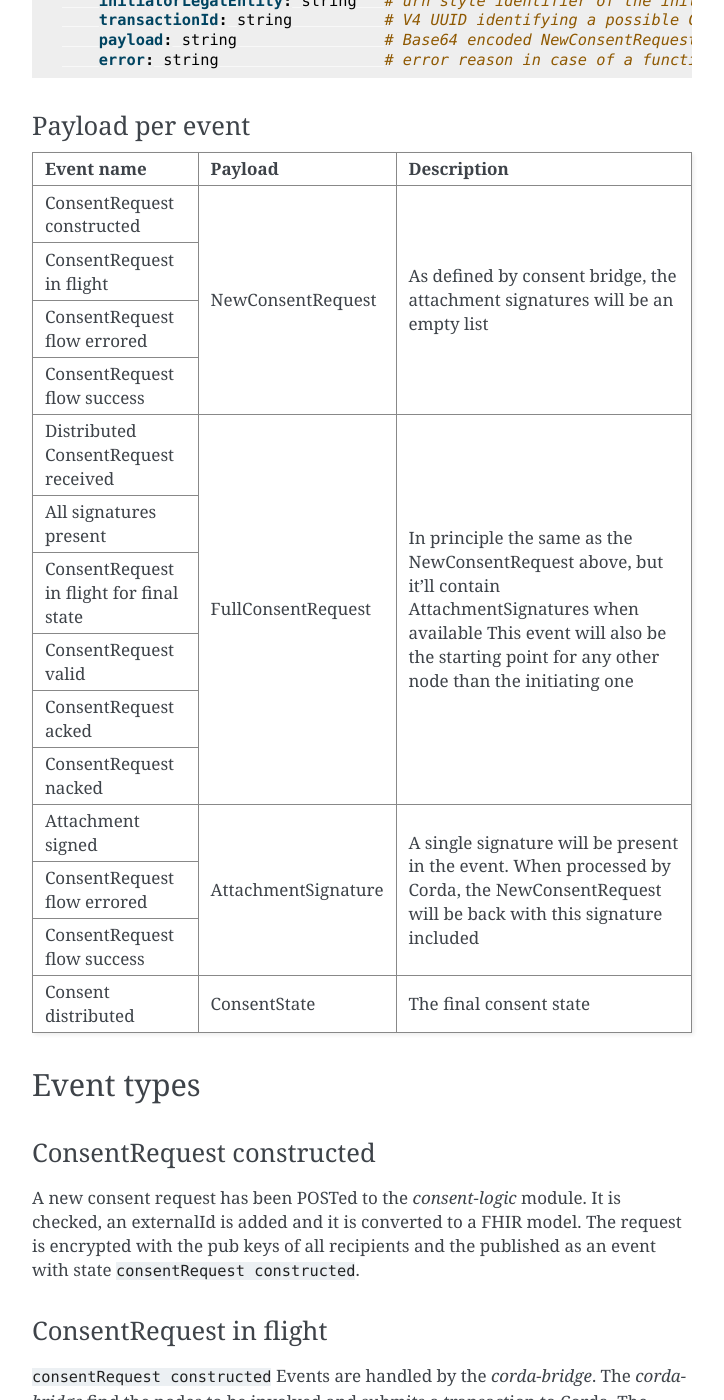
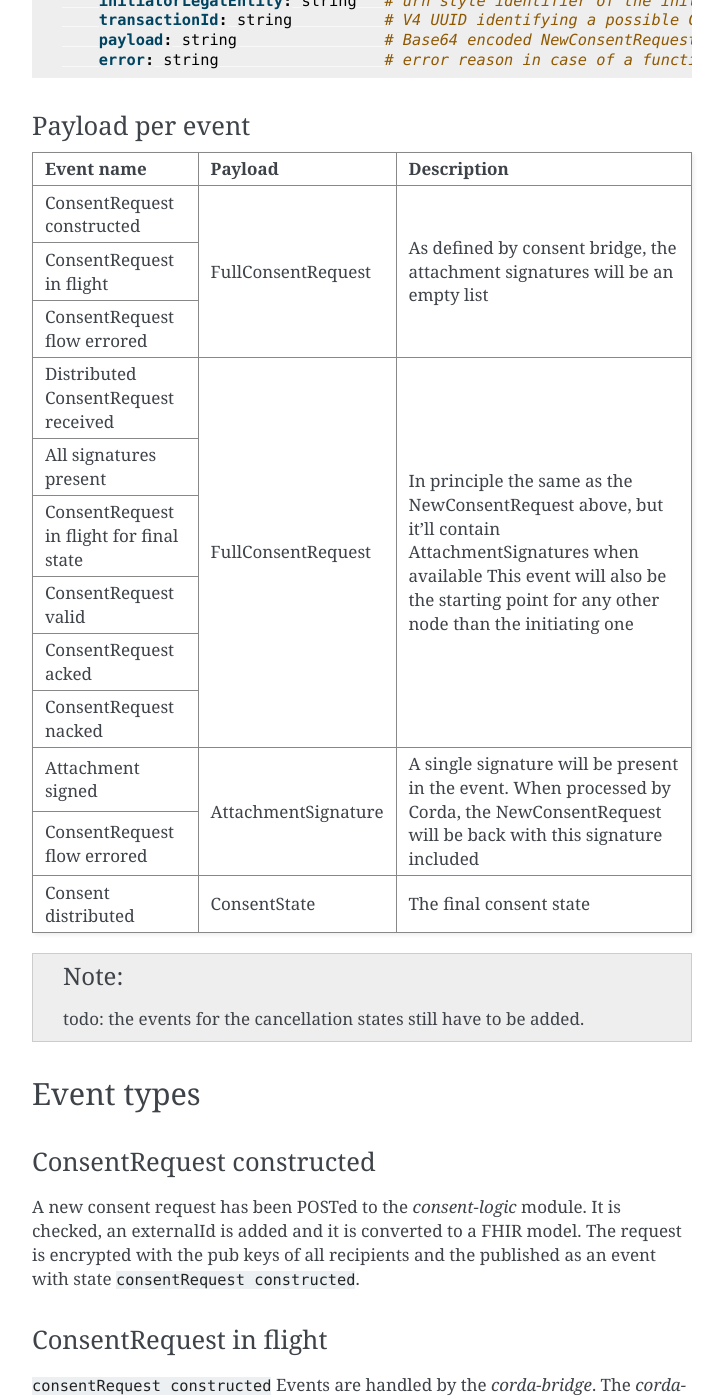
Before and after one commit to nuts-foundation/nuts-event-octopus, a Sphinx documentation site: the page built from docs/pages/technical/service-space-events.rst, in a window 1280 px wide and 1400 px high, scrolled down 2751 px. Shown: the whole window, without its empty margins (388-1112 px from the left). Built offline with Sphinx 7.4.7, drawn with Linux system fonts in a browser that asks for light colours.

Commit message:
small update to event spec docs
Signed-off-by: Wout Slakhorst <wout.slakhorst@nedap.com>

```diff
--- a/docs/pages/technical/service-space-events.rst
+++ b/docs/pages/technical/service-space-events.rst
@@ -30,13 +30,11 @@ Payload per event
 +------------------------------------------+---------------------+-------------------------------------------------------------------------------------------------------------+
 | Event name                               | Payload             | Description                                                                                                 |
 +==========================================+=====================+=============================================================================================================+
-| ConsentRequest constructed               | NewConsentRequest   | As defined by consent bridge, the attachment signatures will be an empty list                               |
+| ConsentRequest constructed               | FullConsentRequest  | As defined by consent bridge, the attachment signatures will be an empty list                               |
 +------------------------------------------+                     |                                                                                                             |
 | ConsentRequest in flight                 |                     |                                                                                                             |
 +------------------------------------------+                     |                                                                                                             |
 | ConsentRequest flow errored              |                     |                                                                                                             |
-+------------------------------------------+                     |                                                                                                             |
-| ConsentRequest flow success              |                     |                                                                                                             |
 +------------------------------------------+---------------------+-------------------------------------------------------------------------------------------------------------+
 | Distributed ConsentRequest received      | FullConsentRequest  | In principle the same as the NewConsentRequest above, but it'll contain AttachmentSignatures when available |
 +------------------------------------------+                     | This event will also be the starting point for any other node than the initiating one                       |
@@ -53,11 +51,13 @@ Payload per event
 | Attachment signed                        | AttachmentSignature | A single signature will be present in the event. When processed by Corda, the NewConsentRequest will be     |
 +------------------------------------------+                     | back with this signature included                                                                           |
 | ConsentRequest flow errored              |                     |                                                                                                             |
-+------------------------------------------+                     |                                                                                                             |
-| ConsentRequest flow success              |                     |                                                                                                             |
 +------------------------------------------+---------------------+-------------------------------------------------------------------------------------------------------------+
 | Consent distributed                      | ConsentState        | The final consent state                                                                                     |
 +------------------------------------------+---------------------+-------------------------------------------------------------------------------------------------------------+
+
+.. note::
+
+    todo: the events for the cancellation states still have to be added.
 
 Event types
 ===========
```
